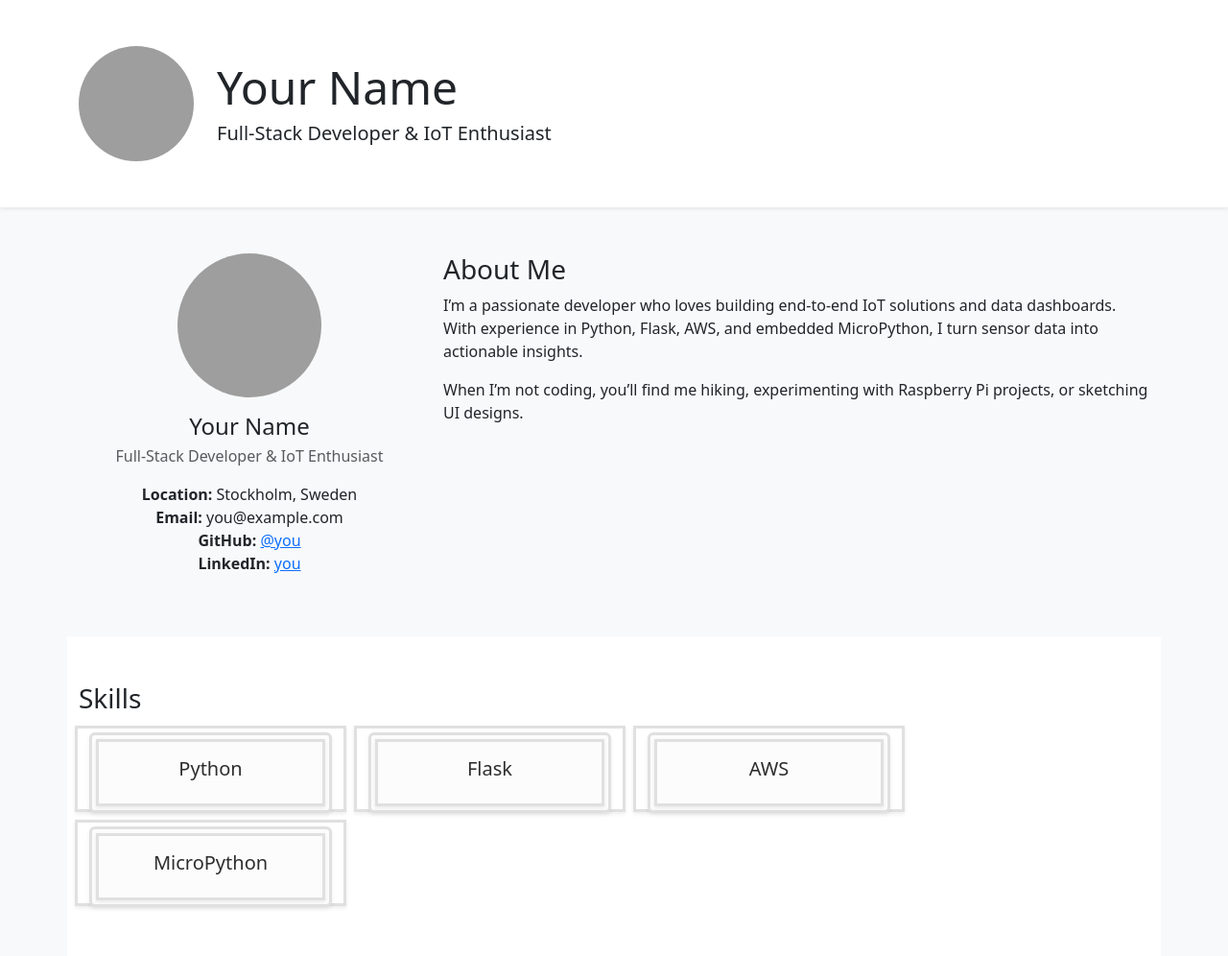
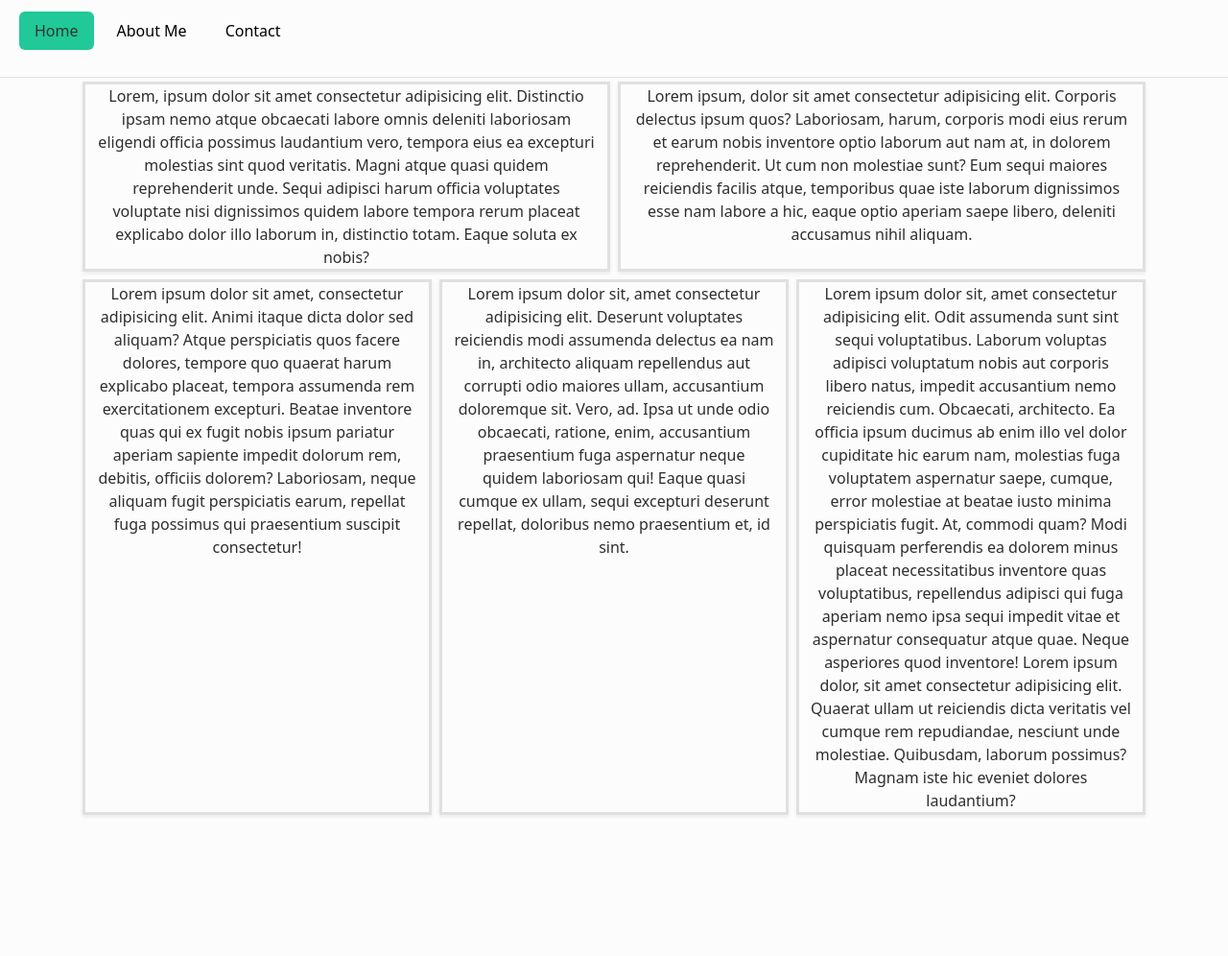
Before and after one commit to Oscar679/iot_project, a Flask app: page / in a window 1280 px wide. Shown: the whole page at 96% size. After the commit the page ends 850 px from the top, so only its background shows below. Run offline with Flask 3, Linux system fonts and the light colour scheme; some libraries are stand-ins or nearby versions; grey boxes are pictures that could not be loaded.

```diff
--- a/templates/index.html
+++ b/templates/index.html
@@ -10,86 +10,54 @@
     <title>Document</title>
 </head>
 
-<body class="bg-light text-dark">
+<body>
+    <div class="sticky-top">
+        <ul class="nav nav-pills mb-3" id="pills-tab" role="tablist">
+            <li class="nav-item">
+                <a class="nav-link active" id="pills-home-tab" href="#contentContainer" data-toggle="pill" role="tab" aria-controls="pills-home" aria-selected="true">Home</a>
+            </li>
+            <li class="nav-item">
+                <a class="nav-link" id="pills-profile-tab" data-toggle="pill" href="{{ url_for('about_page') }}" role="tab" aria-controls="pills-profile" aria-selected="false">About Me</a>
+            </li>
+            <li class="nav-item">
+                <a class="nav-link" id="pills-contact-tab" data-toggle="pill" href="{{ url_for('contact_page') }}" role="tab" aria-controls="pills-contact" aria-selected="false">Contact</a>
+            </li>
+        </ul>
+    </div>
 
-    <!-- Hero / Header -->
-    <header class="bg-white py-5 shadow-sm">
-        <div class="container d-flex align-items-center">
-            <img src="{{ url_for('static', filename='img/profile.jpg') }}" alt="Your Name" class="rounded-circle me-4" style="width:120px; height:120px; object-fit:cover;">
-            <div>
-                <h1 class="display-5 mb-1">Your Name</h1>
-                <p class="lead mb-0">Full-Stack Developer & IoT Enthusiast</p>
-            </div>
-        </div>
-    </header>
-
-    <section class="container py-5">
-        <div class="row align-items-start gy-4">
-            <!-- Left column: profile + details -->
-            <aside class="col-lg-4 text-center">
-                <img src="{{ url_for('static', filename='img/profile.jpg') }}" alt="Your Name" class="rounded-circle mb-3" style="width:150px; height:150px; object-fit:cover;">
-                <h2 class="h4 mb-1">Your Name</h2>
-                <p class="text-muted mb-3">Full-Stack Developer & IoT Enthusiast</p>
-                <ul class="list-unstyled">
-                    <li><strong>Location:</strong> Stockholm, Sweden</li>
-                    <li><strong>Email:</strong> you@example.com</li>
-                    <li><strong>GitHub:</strong> <a href="https://github.com/you">@you</a></li>
-                    <li><strong>LinkedIn:</strong> <a href="https://linkedin.com/in/you">you</a></li>
-                </ul>
-            </aside>
-
-            <!-- Right column: bio -->
-            <article class="col-lg-8">
-                <h3>About Me</h3>
-                <p>
-                    I’m a passionate developer who loves building end-to-end IoT solutions
-                    and data dashboards. With experience in Python, Flask, AWS, and
-                    embedded MicroPython, I turn sensor data into actionable insights.
-                </p>
-                <p>
-                    When I’m not coding, you’ll find me hiking, experimenting with
-                    Raspberry Pi projects, or sketching UI designs.
-                </p>
-            </article>
-        </div>
-    </section>
-
-    <!-- Skills Section -->
-    <section class="container py-5 bg-white">
-        <h3 class="mb-4">Skills</h3>
-        <div class="row row-cols-2 row-cols-md-4 g-3">
-            <div class="col">
-                <div class="card h-100 text-center border-secondary">
-                    <div class="card-body py-3">
-                        <h5 class="card-title mb-0">Python</h5>
-                    </div>
+    <div class="container text-center" id="contentContainer">
+        <!-- Stack the columns on mobile by making one full-width and the other half-width -->
+        <div class="container">
+            <div class="row">
+                <div class="col">
+                    Lorem, ipsum dolor sit amet consectetur adipisicing elit. Distinctio ipsam nemo atque obcaecati labore omnis deleniti laboriosam eligendi officia possimus laudantium vero, tempora eius ea excepturi molestias sint quod veritatis.
+                    Magni atque quasi quidem reprehenderit unde. Sequi adipisci harum officia voluptates voluptate nisi dignissimos quidem labore tempora rerum placeat explicabo dolor illo laborum in, distinctio totam. Eaque soluta ex nobis?
+                </div>
+                <div class="col">
+                    Lorem ipsum, dolor sit amet consectetur adipisicing elit. Corporis delectus ipsum quos? Laboriosam, harum, corporis modi eius rerum et earum nobis inventore optio laborum aut nam at, in dolorem reprehenderit.
+                    Ut cum non molestiae sunt? Eum sequi maiores reiciendis facilis atque, temporibus quae iste laborum dignissimos esse nam labore a hic, eaque optio aperiam saepe libero, deleniti accusamus nihil aliquam.
                 </div>
             </div>
-            <div class="col">
-                <div class="card h-100 text-center border-secondary">
-                    <div class="card-body py-3">
-                        <h5 class="card-title mb-0">Flask</h5>
-                    </div>
+            <div class="row">
+                <div class="col">
+                    Lorem ipsum dolor sit amet, consectetur adipisicing elit. Animi itaque dicta dolor sed aliquam? Atque perspiciatis quos facere dolores, tempore quo quaerat harum explicabo placeat, tempora assumenda rem exercitationem excepturi.
+                    Beatae inventore quas qui ex fugit nobis ipsum pariatur aperiam sapiente impedit dolorum rem, debitis, officiis dolorem? Laboriosam, neque aliquam fugit perspiciatis earum, repellat fuga possimus qui praesentium suscipit consectetur!
                 </div>
-            </div>
-            <div class="col">
-                <div class="card h-100 text-center border-secondary">
-                    <div class="card-body py-3">
-                        <h5 class="card-title mb-0">AWS</h5>
-                    </div>
+                <div class="col">
+                    Lorem ipsum dolor sit, amet consectetur adipisicing elit. Deserunt voluptates reiciendis modi assumenda delectus ea nam in, architecto aliquam repellendus aut corrupti odio maiores ullam, accusantium doloremque sit. Vero, ad.
+                    Ipsa ut unde odio obcaecati, ratione, enim, accusantium praesentium fuga aspernatur neque quidem laboriosam qui! Eaque quasi cumque ex ullam, sequi excepturi deserunt repellat, doloribus nemo praesentium et, id sint.
                 </div>
-            </div>
-            <div class="col">
-                <div class="card h-100 text-center border-secondary">
-                    <div class="card-body py-3">
-                        <h5 class="card-title mb-0">MicroPython</h5>
-                    </div>
+                <div class="col">
+                    Lorem ipsum dolor sit, amet consectetur adipisicing elit. Odit assumenda sunt sint sequi voluptatibus. Laborum voluptas adipisci voluptatum nobis aut corporis libero natus, impedit accusantium nemo reiciendis cum. Obcaecati, architecto.
+                    Ea officia ipsum ducimus ab enim illo vel dolor cupiditate hic earum nam, molestias fuga voluptatem aspernatur saepe, cumque, error molestiae at beatae iusto minima perspiciatis fugit. At, commodi quam?
+                    Modi quisquam perferendis ea dolorem minus placeat necessitatibus inventore quas voluptatibus, repellendus adipisci qui fuga aperiam nemo ipsa sequi impedit vitae et aspernatur consequatur atque quae. Neque asperiores quod inventore!
+                    Lorem ipsum dolor, sit amet consectetur adipisicing elit. Quaerat ullam ut reiciendis dicta veritatis vel cumque rem repudiandae, nesciunt unde molestiae. Quibusdam, laborum possimus? Magnam iste hic eveniet dolores laudantium?
                 </div>
             </div>
         </div>
-    </section>
+    </div>
 
-    <script src="https://cdn.jsdelivr.net/npm/bootstrap@5.3.6/dist/js/bootstrap.bundle.min.js"></script>
+    <script src="https://cdn.jsdelivr.net/npm/chart.js@4.3.0/dist/chart.umd.min.js" integrity="sha384-2P+Kfs3MdnSHaD6HzfLu1ySzJAAEZU6QukzniuB9YZzc1md4T0+FK3ptuBXr8D+D" crossorigin="anonymous"></script>
     <script src="{{ url_for('static', filename='js/script.js') }}"></script>
 </body>
 
```
